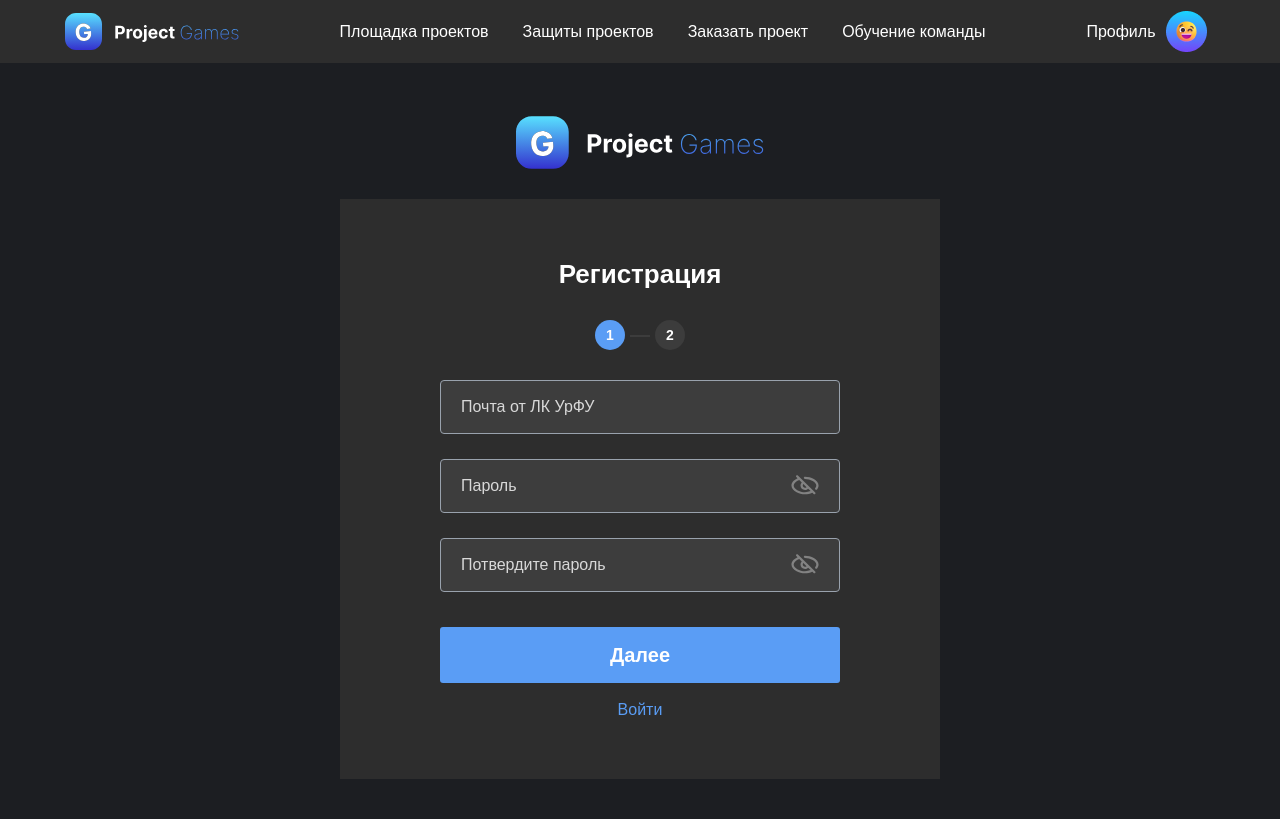
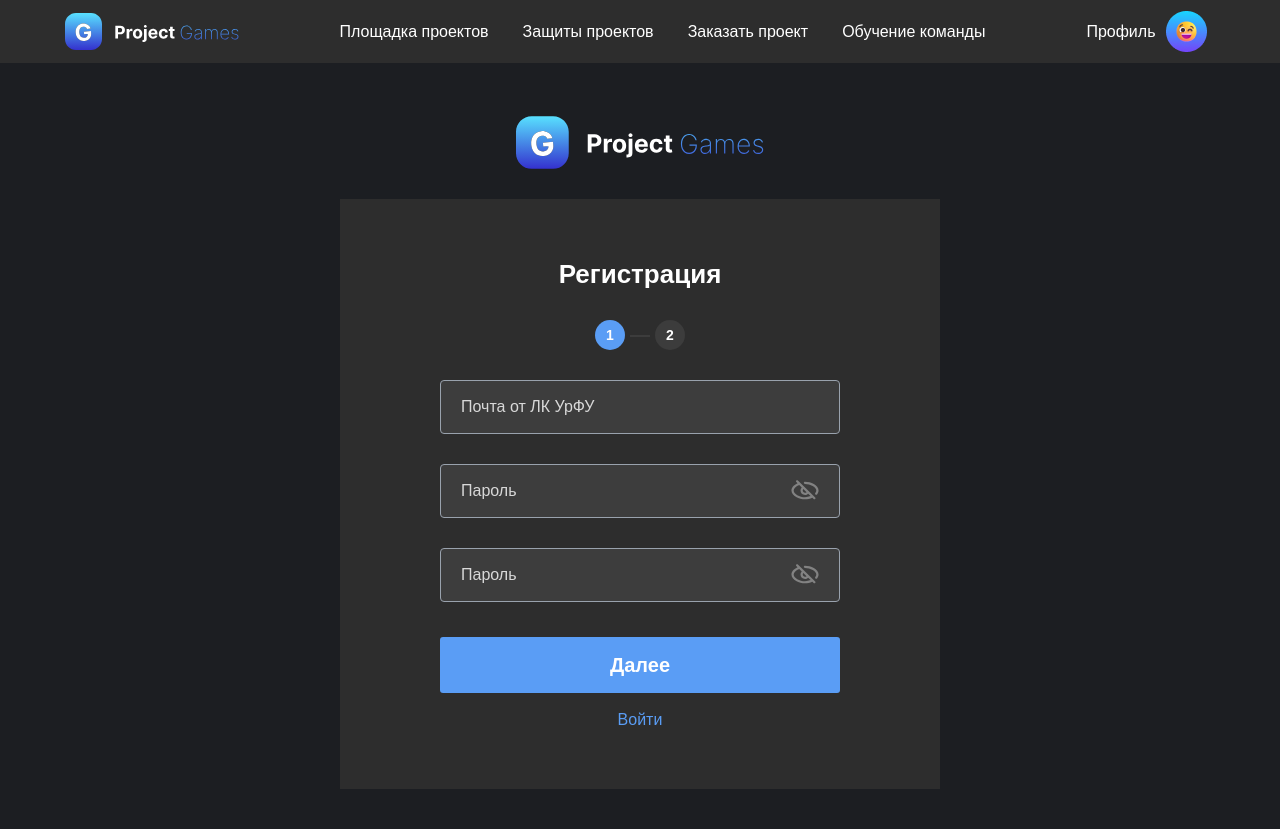
Before and after one commit to d-a-v-a/web-agregator, a React (Create React App) app: page /auth/register in a window 1280 px wide. Built offline with nearby package versions, Linux system fonts and the light colour scheme; a web font is replaced by a local one.

Commit message:
add validate register page

```diff
--- a/package.json
+++ b/package.json
@@ -5,6 +5,7 @@
   "dependencies": {
     "@emotion/react": "^11.10.8",
     "@emotion/styled": "^11.10.8",
+    "@hookform/resolvers": "^3.1.0",
     "@mui/material": "^5.12.3",
     "@mui/styled-engine-sc": "^5.12.0",
     "@testing-library/jest-dom": "^5.16.5",
@@ -17,6 +18,7 @@
     "@types/styled-components": "^5.1.26",
     "react": "^18.2.0",
     "react-dom": "^18.2.0",
+    "react-hook-form": "^7.43.9",
     "react-id-swiper": "^4.0.0",
     "react-router-dom": "^6.10.0",
     "react-scripts": "5.0.1",
--- a/src/App.tsx
+++ b/src/App.tsx
@@ -7,8 +7,6 @@ import Project from "./pages/Project/Project";
 import {MainLayout} from "./components/MainLayout";
 import {AuthLayout} from "./components/AuthLayout";
 import ProjectEditing from "./pages/ProjectEditing/ProjectEditing";
-import Basic from "./pages/Auth/Register/Basic";
-import Contacts from "./pages/Auth/Register/Contacts";
 import ChangePassword from "./pages/Auth/ChangePassword";
 
 
@@ -23,10 +21,7 @@ function App() {
           <Route path='auth' element={<AuthLayout/>}>
             <Route path='login' element={<Login/>}/>
             <Route path='change-password' element={<ChangePassword/>}/>
-            <Route path='register' element={<RegisterLayout/>}>
-                <Route path='' element={<Basic/>}/>
-                <Route path='contacts' element={<Contacts/>}/>
-            </Route>
+            <Route path='register' element={<RegisterLayout/>}/>
           </Route>
         </Routes>
   );
--- a/src/index.tsx
+++ b/src/index.tsx
@@ -35,6 +35,7 @@ const GlobalStyle = createGlobalStyle`
     --green-color: #92C9A8;
     --orange-color: #BDB19E;
     --purple-color: #D2A6DD;
+    --input-title: rgba(193, 217, 226, 0.65);
     --contacts-color: rgba(208, 230, 238, 0.94);
   }
 
--- a/src/pages/Auth/ChangePassword.tsx
+++ b/src/pages/Auth/ChangePassword.tsx
@@ -19,7 +19,7 @@ const ChangePassword = () => {
             <AuthLabel>
                 <PasswordInput placeholder={'Потвердите пароль'} />
             </AuthLabel>
-            <AuthBtn to={'/'}>
+            <AuthBtn>
                 Изменить
             </AuthBtn>
             <AuthBottom>
--- a/src/pages/Auth/Login.tsx
+++ b/src/pages/Auth/Login.tsx
@@ -25,7 +25,7 @@ const Login = () => {
           <PasswordInput value={password} onChange={handlePasswordChange} placeholder={'Пароль'}/>
           <SubInput to='/auth/change-password'>Забыли пароль?</SubInput>
         </AuthLabel>
-          <AuthBtn to={'/'}>
+          <AuthBtn>
             Войти
           </AuthBtn>
         <AuthSubBtn to='/auth/register'>Регистрация</AuthSubBtn>
@@ -47,10 +47,53 @@ export const AuthTitle = styled.div`
   padding: 0 20px;
 `
 
-export const AuthLabel = styled.label`
+export const AuthLabel = styled.label<{isInvalid?: any}>`
   position: relative;
   display: block;
-  margin-bottom: 25px;
+  margin-bottom: 30px;
+
+  p {
+  }
+
+  ${({ isInvalid }) => isInvalid && `
+        input {
+            border-color: #C86571 !important;
+        }
+
+        input::placeholder {
+            color: #C86571 !important;
+        }
+
+        p {
+            opacity: 1;
+            bottom: -10px;
+              transition: opacity 0.3s ease-in-out, bottom 0.3s ease-in-out;
+        }
+    `}
+`
+export const LabelText = styled.div`
+  margin-bottom: 8px;
+  font-weight: 300;
+  font-size: 16px;
+  line-height: 19px;
+  color: var(--input-title);
+`
+
+export const ErrorText = styled.p`
+  position: absolute;
+  bottom: 0;
+  opacity: 0;
+  left: 0;
+  height: 16px;
+  z-index: 0;
+
+  transition: opacity 0.3s ease-in-out, bottom 0.3s ease-in-out;
+
+  padding-top: 8px;
+  font-weight: 300;
+  font-size: 16px;
+  line-height: 19px;
+  color: var(--input-title);
 `
 
 export const AuthBottom = styled.div`
@@ -60,7 +103,9 @@ export const AuthBottom = styled.div`
 `
 
 export const AuthInput = styled.input`
+  position: relative;
   display: block;
+  z-index: 1;
   flex: 1;
   width: 100%;
   height: 54px;
@@ -74,8 +119,16 @@ export const AuthInput = styled.input`
   border: 1px solid var(--light-grey-color);
   border-radius: 4px;
 
+  transition: color 0.3s ease-in-out, border-color 0.3s ease-in-out;
+
   &::placeholder {
     color: var(--rgba-white-color);
+
+    transition: color 0.3s ease-in-out;
+  }
+
+  &:focus {
+    background-color: var(--rgba-grey-color);
   }
 `
 
@@ -93,7 +146,7 @@ export const SubInput = styled(Link)`
   }
 `
 
-export const AuthBtn = styled(Link)`
+export const AuthBtn = styled.button`
   width: 100%;
   background-color: var(--blue-bg);
   border-radius: 3px;
--- a/src/pages/Auth/Register/Basic.tsx
+++ b/src/pages/Auth/Register/Basic.tsx
@@ -1,28 +1,78 @@
 import React from "react";
-import {AuthBtn, AuthInput, AuthLabel} from "../Login";
-import {PasswordInput} from "../../../components/ui/PasswordInput";
+import {AuthBtn, AuthInput, AuthLabel, ErrorText} from "../Login";
 import styled from "styled-components";
 
-const Basic = () => {
+import { useForm } from "react-hook-form";
+import { yupResolver } from '@hookform/resolvers/yup';
+import * as yup from "yup";
+import hidePasswordSvg from "../../../assets/images/hide_password.svg";
+import showPasswordSvg from "../../../assets/images/show_password.svg";
+
+interface Context {
+    setStep?: any;
+}
+
+const schema = yup.object({
+    email: yup.string()
+        .required('Обязательное поле')
+        .email('Неверное значение'),
+    password: yup.string()
+        .required('Обязательное поле')
+        .min(8, 'Минимум 8 символов'),
+    confirmPassword: yup.string()
+        .required('Обязательное поле')
+        .oneOf([yup.ref('password')], 'Пароли не совпадают')
+}).required();
+
+type FormData = yup.InferType<typeof schema>;
+
+const Basic = ({ setStep }: Context) => {
+    const { register, handleSubmit, formState: { errors } } = useForm<FormData>({
+        resolver: yupResolver(schema)
+    });
+    const onSubmit = (data: FormData) => {
+        setStep(2)
+    }
+
+    const [showPassword, setShowPassword] = React.useState(false)
+    const [showPasswordConfirm, setShowPasswordConfirm] = React.useState(false)
+
     return (
-        <>
-            <Steps>
-                <Step isActive={true}>1</Step>
-                <Step isActive={false}>2</Step>
-            </Steps>
-            <AuthLabel>
-                <AuthInput type={'email'} placeholder={'Почта от ЛК УрФУ'}/>
+        <form onSubmit={handleSubmit(onSubmit)} noValidate>
+            <AuthLabel isInvalid={!!errors.email}>
+                <AuthInput {...register("email")} type={'email'} placeholder={'Почта от ЛК УрФУ'}/>
+                <ErrorText>{errors.email?.message}</ErrorText>
             </AuthLabel>
-            <AuthLabel>
-                <PasswordInput placeholder={'Пароль'}/>
+            <AuthLabel isInvalid={!!errors.password}>
+                <AuthInput
+                    type={showPassword ? "text" : "password"}
+                    {...register("password")}
+                    placeholder={'Пароль'}
+                />
+                <ShowPassword
+                    alt={showPassword ? "Hide password" : "Show password"}
+                    src={showPassword ? hidePasswordSvg : showPasswordSvg}
+                    onClick={() => setShowPassword(prevState => !prevState)}
+                />
+                <ErrorText>{errors.password?.message}</ErrorText>
             </AuthLabel>
-            <AuthLabel>
-                <PasswordInput placeholder={'Потвердите пароль'} />
+            <AuthLabel isInvalid={!!errors.confirmPassword}>
+                <AuthInput
+                    type={showPasswordConfirm ? "text" : "password"}
+                    {...register("confirmPassword")}
+                    placeholder={'Пароль'}
+                />
+                <ShowPassword
+                    alt={showPasswordConfirm ? "Hide password" : "Show password"}
+                    src={showPasswordConfirm ? hidePasswordSvg : showPasswordSvg}
+                    onClick={() => setShowPasswordConfirm(prevState => !prevState)}
+                />
+                <ErrorText>{errors.confirmPassword?.message}</ErrorText>
             </AuthLabel>
-            <AuthBtn to={'contacts'}>
+            <AuthBtn type={'submit'}>
                 Далее
             </AuthBtn>
-        </>
+        </form>
     )
 }
 
@@ -35,7 +85,7 @@ export const Steps = styled.div`
     margin-bottom: 30px;
 `
 
-export const Step = styled.div<{ isActive: boolean}>`
+export const Step = styled.button<{ isActive: boolean}>`
   position: relative;
   font-weight: 700;
   flex: 0 0 30px;
@@ -62,3 +112,21 @@ export const Step = styled.div<{ isActive: boolean}>`
     transition: background-color 0.3s ease-in-out;
   }
 `
+
+const ShowPassword = styled.img`
+  position: absolute;
+  cursor: pointer;
+  top: 12px;
+  right: 21px;
+  width: 28px;
+  height: 28px;
+  object-fit: contain;
+  z-index: 2;
+
+  transition: filter 0.3s ease-in-out;
+
+  &:hover {
+    filter: invert(84%) sepia(20%) saturate(1100%) hue-rotate(165deg)
+    brightness(88%) contrast(83%);
+  }
+`
--- a/src/pages/Auth/Register/Contacts.tsx
+++ b/src/pages/Auth/Register/Contacts.tsx
@@ -1,30 +1,49 @@
 import React from "react";
-import {AuthBtn, AuthInput, AuthLabel} from "../Login";
-import {Step, Steps} from "./Basic";
-import {Link} from "react-router-dom";
+import {AuthBtn, AuthInput, AuthLabel, ErrorText} from "../Login";
+import {useForm} from "react-hook-form";
+import {yupResolver} from "@hookform/resolvers/yup";
+import * as yup from "yup";
+import {useNavigate} from "react-router-dom";
+
+const schema = yup.object({
+    firstName: yup.string()
+        .required('Обязательное поле'),
+    lastName: yup.string()
+        .required('Обязательное поле'),
+    group: yup.string()
+        .required('Обязательное поле'),
+}).required();
+
+type FormData = yup.InferType<typeof schema>;
 
 const Contacts = () => {
+    const navigate = useNavigate();
+
+    const { register, handleSubmit, formState: { errors } } = useForm<FormData>({
+        resolver: yupResolver(schema)
+    });
+    const onSubmit = (data: FormData) => {
+        navigate("/auth/login");
+    }
+
     return (
-        <>
-            <Steps>
-                <Link style={{'flex': '0 0 30px'}} to={'/auth/register'}>
-                    <Step isActive={true}>1</Step>
-                </Link>
-                <Step isActive={true}>2</Step>
-            </Steps>
-            <AuthLabel>
-                <AuthInput type={'text'} placeholder={'Имя'}/>
+        <form onSubmit={handleSubmit(onSubmit)} noValidate>
+            <AuthLabel isInvalid={!!errors.firstName}>
+                <AuthInput {...register("firstName")} type={'text'} placeholder={'Имя'}/>
+                <ErrorText>{errors.firstName?.message}</ErrorText>
             </AuthLabel>
-            <AuthLabel>
-                <AuthInput type={'text'} placeholder={'Фамилия'}/>
+            <AuthLabel isInvalid={!!errors.lastName}>
+                <AuthInput {...register("lastName")} type={'text'} placeholder={'Фамилия'}/>
+                <ErrorText>{errors.lastName?.message}</ErrorText>
             </AuthLabel>
-            <AuthLabel>
-                <AuthInput type={'text'} placeholder={'Академ. группа'}/>
+            <AuthLabel isInvalid={!!errors.group}>
+                <AuthInput {...register("group")} type={'text'} placeholder={'Академ. группа'}/>
+                <ErrorText>{errors.group?.message}</ErrorText>
             </AuthLabel>
-            <AuthBtn to={'/'}>
+            <AuthBtn type={"submit"}>
                 Зарегистрироваться
             </AuthBtn>
-        </>
+        </form>
     )
 }
 
--- a/src/pages/Auth/Register/RegisterLayout.tsx
+++ b/src/pages/Auth/Register/RegisterLayout.tsx
@@ -1,13 +1,23 @@
-import React from "react";
+import React, {useState} from "react";
 import {AuthWrapper, AuthBottom, AuthTitle, AuthSubBtn} from "../Login";
-import {Outlet} from "react-router-dom";
+import Basic, {Step, Steps} from "./Basic";
+import Contacts from "./Contacts";
 
 const RegisterLayout = () => {
+    const [step, setStep] = useState(1)
 
     return (
         <AuthWrapper>
             <AuthTitle>Регистрация</AuthTitle>
-          <Outlet/>
+            <Steps>
+                <Step isActive={step >= 1} onClick={() => setStep(1)}>1</Step>
+                <Step isActive={step >= 2}>2</Step>
+            </Steps>
+            {
+                step == 1
+                    ? <Basic setStep={setStep}/>
+                    : <Contacts/>
+            }
             <AuthBottom>
                 <AuthSubBtn to='/auth/login'>Войти</AuthSubBtn>
             </AuthBottom>
```
Also changed, not shown: 1 other file (tests, documents, lock files or other folders). Lines whose indentation alone changed are shown as unchanged.
